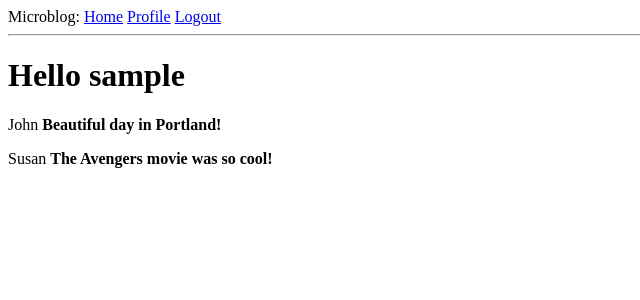
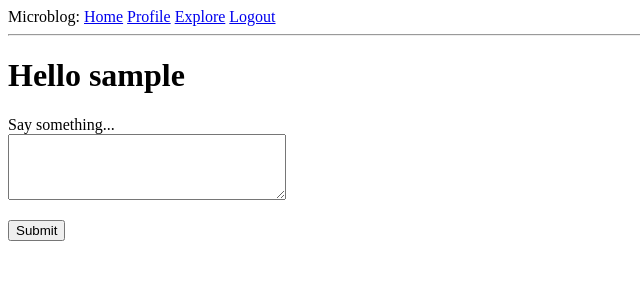
Before and after one commit to ciccone1978/flask_tutorial, a Flask app: page / in a window 1280 px wide. Shown: the top 300 px of the page, without its empty margins (0-640 px from the left). Run offline with Flask 2, Linux system fonts and the light colour scheme; the visitor is signed in with stand-in values (Sample User, id 1); data comes from the database, SQL or seed files in the repository; data that the repository does not hold is empty.

Commit message:
blog posts

```diff
--- a/app/forms.py
+++ b/app/forms.py
@@ -42,3 +42,7 @@ class EditProfileForm(FlaskForm):
 
 class EmptyForm(FlaskForm):
     submit = SubmitField('Submit')
+
+class PostForm(FlaskForm):
+    post = TextAreaField('Say something...', validators=[DataRequired(), Length(min=1, max=140)])
+    submit = SubmitField('Submit')
--- a/app/routes.py
+++ b/app/routes.py
@@ -1,10 +1,11 @@
+#from crypt import methods
 from flask import render_template, flash, redirect, url_for, request
 from flask_login import current_user, login_required, login_user, logout_user
 from werkzeug.urls import url_parse
 from datetime import datetime
 from app import app, db
-from app.forms import LoginForm, RegistrationForm, EditProfileForm, EmptyForm
-from app.models import User
+from app.forms import LoginForm, RegistrationForm, EditProfileForm, EmptyForm, PostForm
+from app.models import User, Post
 
 @app.before_request
 def before_request():
@@ -15,22 +16,20 @@ def before_request():
 #
 # index view
 #
-@app.route('/')
-@app.route('/index')
+@app.route('/', methods=['GET', 'POST'])
+@app.route('/index', methods=['GET', 'POST'])
 @login_required
 def index():
-    posts = [
-        {
-            'author': {'username': 'John'},
-            'body': 'Beautiful day in Portland!'
-        },
-        {
-            'author': {'username': 'Susan'},
-            'body': 'The Avengers movie was so cool!'
-        }
-    ]
+    form = PostForm()
+    if form.validate_on_submit():
+        post = Post(body=form.post.data, author=current_user)
+        db.session.add(post)
+        db.session.commit()
+        flash('Your post is now live!')
+        return redirect(url_for('index'))
 
-    return render_template('index.html', title='Hello World', posts=posts)
+    posts = current_user.followed_posts().all()
+    return render_template('index.html', title='Home page', posts=posts, form=form)
 
 #
 # login view
@@ -115,7 +114,9 @@ def edit_profile():
         form.about_me.data = current_user.about_me
     return render_template('edit_profile.html', title='Edit Profile', form=form)
 
-
+#
+#follow
+#
 @app.route('/follow/<username>', methods=['POST'])
 @login_required
 def follow(username):
@@ -135,6 +136,9 @@ def follow(username):
     else:
         return redirect(url_for('index'))
 
+#
+#unfollow
+#
 @app.route('/unfollow/<username>', methods=['POST'])
 @login_required
 def unfollow(username):
@@ -153,3 +157,9 @@ def unfollow(username):
         return redirect(url_for('user', username=username))
     else:
         return redirect(url_for('index'))
+
+@app.route('/explore')
+@login_required
+def explore():
+    posts = Post.query.order_by(Post.timestamp.desc()).all()
+    return render_template('index.html', title='Explore', posts=posts)
--- a/app/templates/base.html
+++ b/app/templates/base.html
@@ -18,6 +18,7 @@
         <a href="{{ url_for('login') }}">Login</a>
         {% else %}
         <a href="{{ url_for('user', username=current_user.username)}}">Profile</a>
+        <a href="{{ url_for('explore') }}">Explore</a>
         <a href="{{ url_for('logout') }}">Logout</a>
         {% endif %}
     </div>
--- a/app/templates/index.html
+++ b/app/templates/index.html
@@ -2,12 +2,25 @@
 
 {% block content %}
     <h1>Hello {{current_user.username}}</h1>
+
+    {% if form %}
+        <form action="" method="post">
+            {{ form.hidden_tag() }}
+            <p>
+                {{ form.post.label }}<br>
+                {{ form.post(cols=32, rows=4) }}<br>
+                {% for error in form.post.errors  %}
+                    <span style="color:red;">{{ error }}</span>
+                {% endfor %}
+            </p>
+            <p>
+                {{ form.submit() }}
+            </p>
+        </form>
+    {% endif %}
+
     {% for post in posts %}
-        <div>
-            <p>
-                {{ post.author.username }}
-                <b>{{ post.body }}</b>
-            </p>
-        </div>
+        {% include '_post.html' %}
     {% endfor %}
+
 {% endblock %}
--- a/app/templates/user.html
+++ b/app/templates/user.html
@@ -30,7 +30,7 @@
         </tr>
     </table>
     <hr>
-    {% for p in posts %}
+    {% for post in posts %}
         {% include '_post.html' %}
     {% endfor %}
 
```
Also changed, not shown: app/templates/_post.html (+7 -2 lines), 1 other file.
